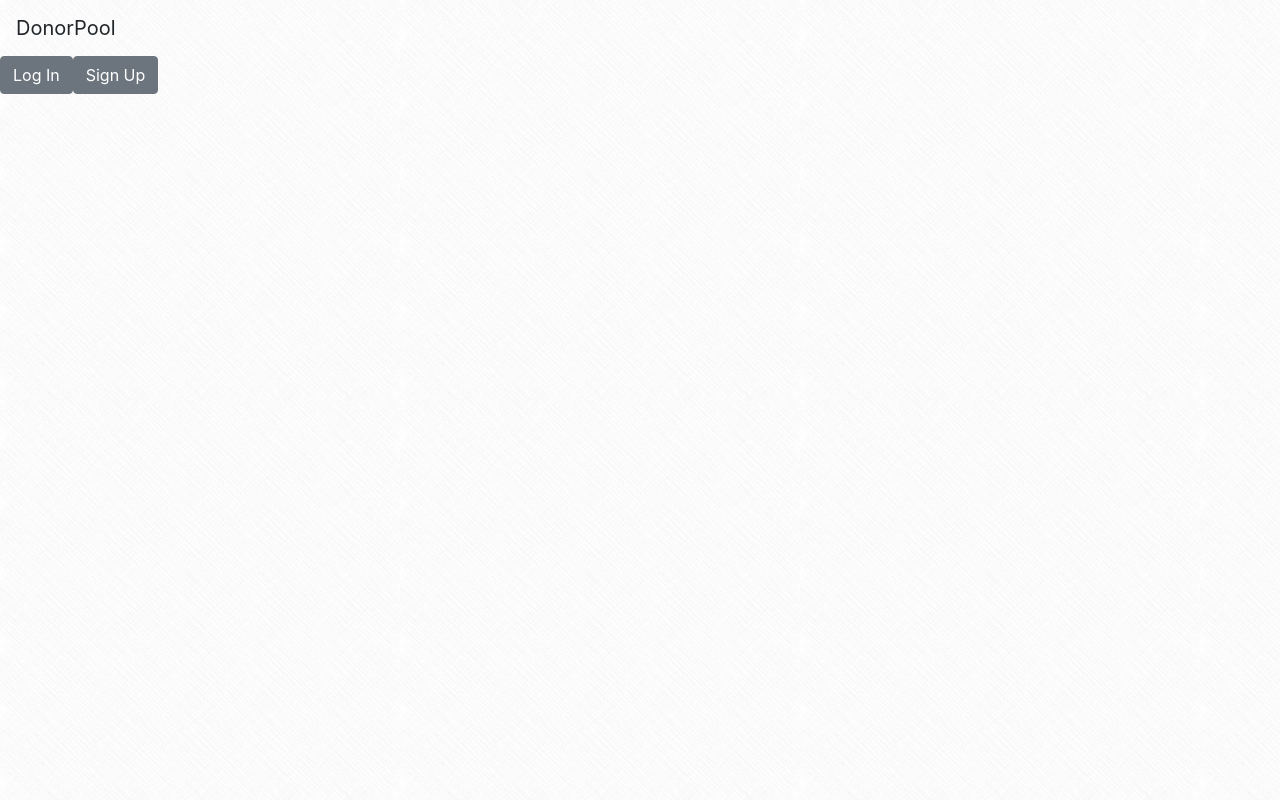
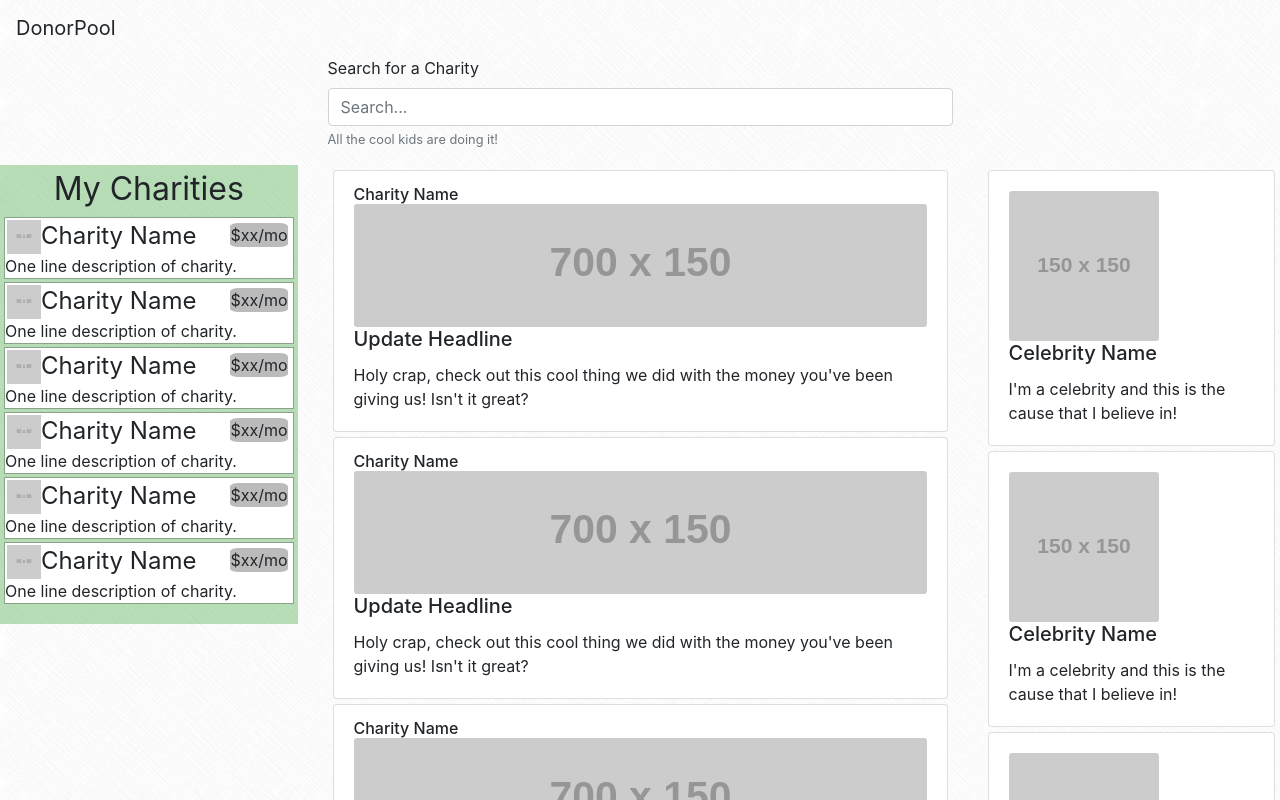
Before and after one commit to Dick-Ward/DonorPool-client, a React (Create React App) app: page / in a window 1280 px wide. Shown: the top 800 px of the page. Built offline with nearby package versions, Linux system fonts and the light colour scheme.

Commit message:
added routing on app page

```diff
--- a/src/App.js
+++ b/src/App.js
@@ -1,4 +1,5 @@
 import React, { Component } from "react";
+import { Route, Switch } from "react-router-dom";
 import DonorViewContainer from "./containers/DonorViewContainer";
 import Navigation from "./components/Navigation";
 import { connect } from "react-redux";
@@ -12,8 +13,10 @@ class App extends Component {
     return (
       <div>
         <Navigation />
-        {/* <DonorViewContainer /> */}
-        <SplashPageContainer />
+        <Switch>
+          <Route exact path="/" component={DonorViewContainer} />
+          <Route exact path="/login" component={SplashPageContainer} />
+        </Switch>
       </div>
     );
   }
```
